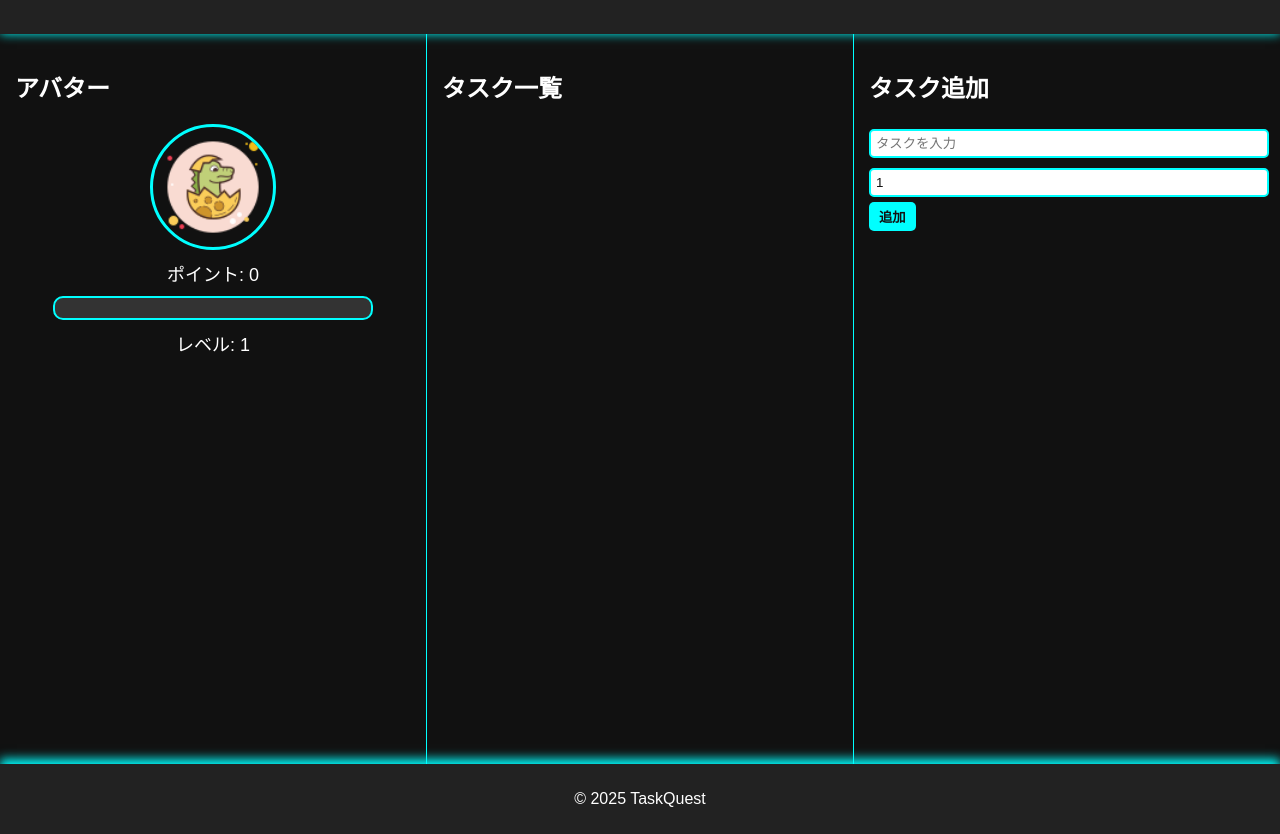
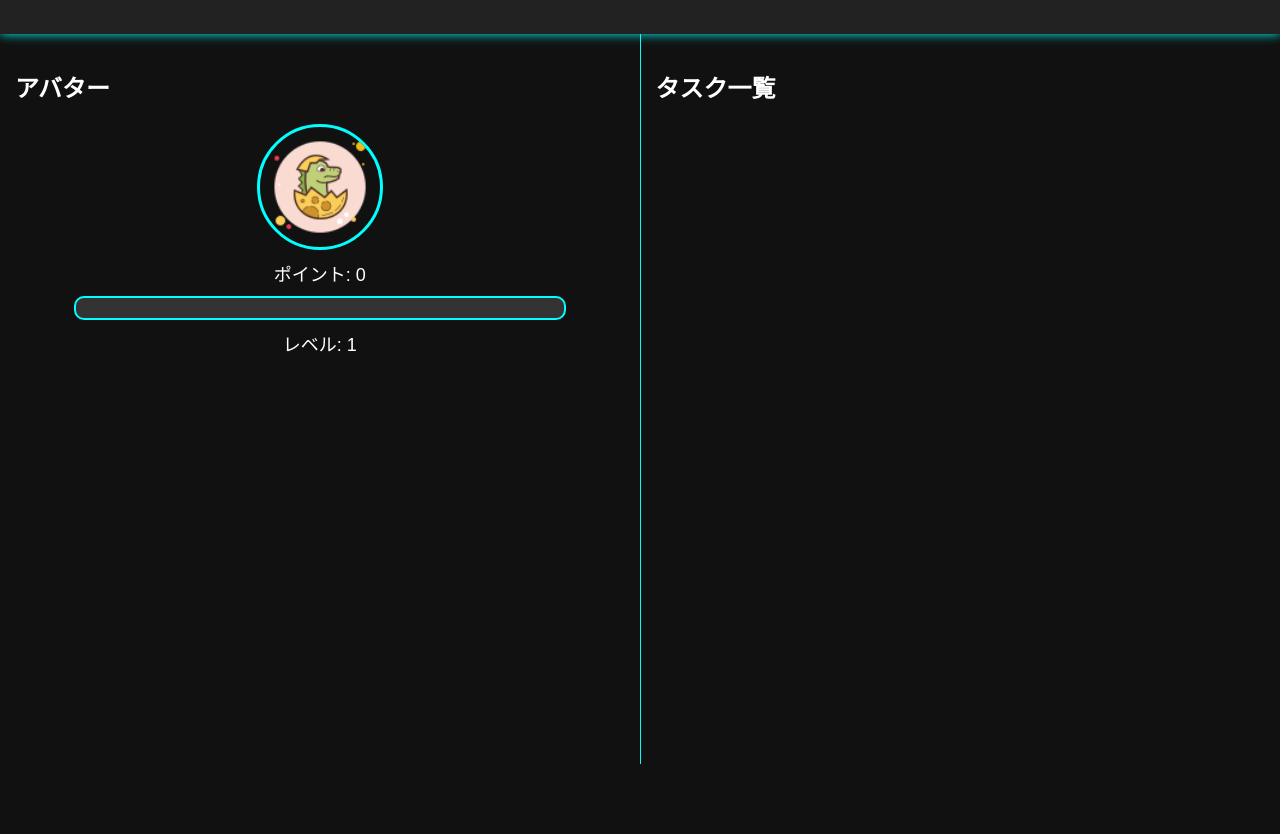
Before and after one commit to shimasuke07-code/taskQuest, a plain HTML site: page index.html in a window 1280 px wide. Shown: the part 76-910 px from the top of the page. After the commit the page ends 840 px from the top, so only its background shows below. Drawn offline with Linux system fonts and the light colour scheme; files that its build step writes are made by us from their sources.

Commit message:
Update index.html

```diff
--- a/index.html
+++ b/index.html
@@ -12,7 +12,6 @@
   </header>
 
   <main class="main-container horizontal">
-    <!-- 左：アバター -->
     <section class="panel" id="avatar-panel">
       <h2>アバター</h2>
       <img src="images/avatar1.png" alt="キャラクター" id="hero-avatar" class="hero-avatar">
@@ -23,25 +22,6 @@
       <p id="level-text">レベル: 1</p>
     </section>
 
-    <!-- 中央：タスク一覧 -->
     <section class="panel" id="task-list-panel">
       <h2>タスク一覧</h2>
       <ul id="task-list"></ul>
-    </section>
-
-    <!-- 右：タスク追加 -->
-    <section class="panel" id="task-add-panel">
-      <h2>タスク追加</h2>
-      <input type="text" id="new-task" placeholder="タスクを入力">
-      <input type="number" id="task-points" placeholder="ポイント" min="1" value="1">
-      <button onclick="addTask()">追加</button>
-    </section>
-  </main>
-
-  <footer>
-    <p>&copy; 2025 TaskQuest</p>
-  </footer>
-
-  <script src="js/script.js"></script>
-</body>
-</html>
```
